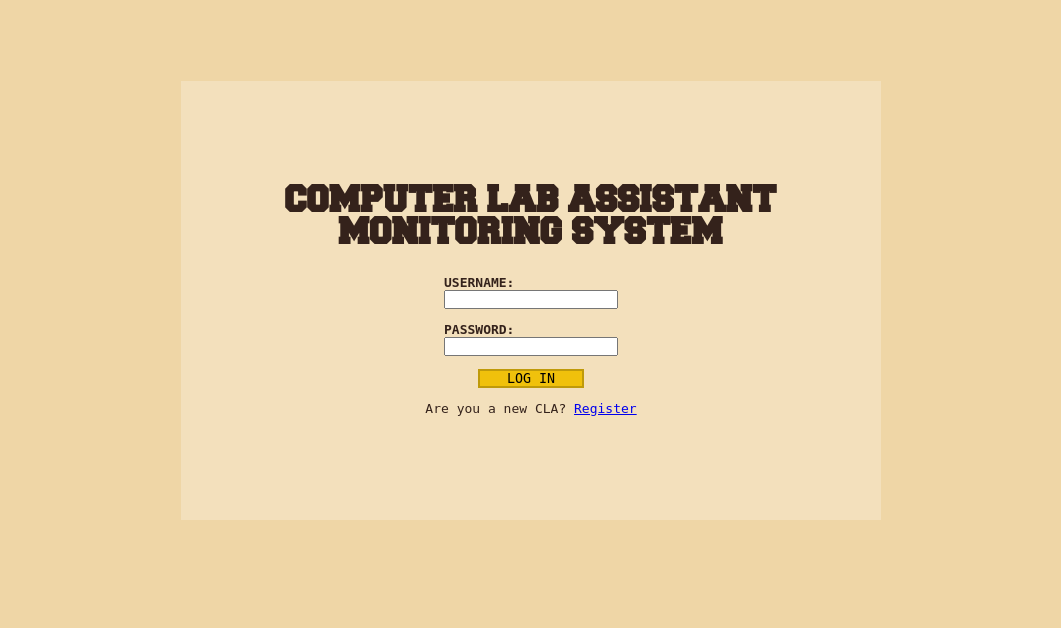
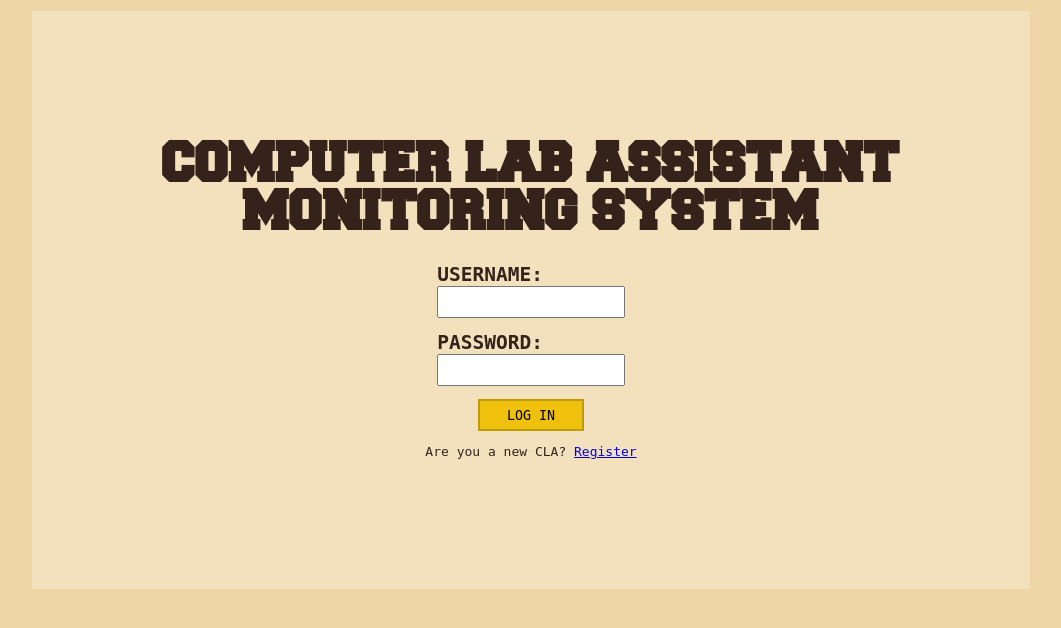
Before and after one commit to cobbdzon/itso-monitoring-system, a Node server app: page /login in a window 1280 px wide. Shown: the part 65-693 px from the top of the page, without its empty margins (109-1170 px from the left). Run offline with Node 20, Linux system fonts and the light colour scheme; data comes from the database, SQL or seed files in the repository; data that the repository does not hold is empty; some libraries are stand-ins or nearby versions.

Commit message:
fix styling

```diff
--- a/public/css/admin.css
+++ b/public/css/admin.css
@@ -12,6 +12,10 @@
   box-sizing: border-box;
   font-family: monospace;
 }
+*:focus {
+  border: 4px solid #f0c10c;
+  outline: none;
+}
 
 img {
   max-width: 100%;
@@ -25,6 +29,7 @@ img {
 
 input[type=submit] {
   background-color: #f0c10c;
+  padding: 0.5em;
   padding-inline: 2em;
   border-style: solid;
   border-color: rgb(191.4285714286, 153.9404761905, 9.5714285714);
--- a/public/css/login.css
+++ b/public/css/login.css
@@ -12,6 +12,10 @@
   box-sizing: border-box;
   font-family: monospace;
 }
+*:focus {
+  border: 4px solid #f0c10c;
+  outline: none;
+}
 
 img {
   max-width: 100%;
@@ -25,6 +29,7 @@ img {
 
 input[type=submit] {
   background-color: #f0c10c;
+  padding: 0.5em;
   padding-inline: 2em;
   border-style: solid;
   border-color: rgb(191.4285714286, 153.9404761905, 9.5714285714);
@@ -43,7 +48,7 @@ main {
 }
 main #form-container {
   background-color: #f3e0bc;
-  padding: 8em;
+  padding: 10em;
 }
 main #form-container form {
   display: flex;
@@ -54,7 +59,7 @@ main #form-container form {
 main #form-container form header {
   text-align: center;
   font-family: "Freshman";
-  font-size: 2em;
+  font-size: 3em;
   font-weight: bolder;
 }
 main #form-container form .field {
@@ -62,7 +67,11 @@ main #form-container form .field {
   flex-direction: column;
 }
 main #form-container form .field label {
+  font-size: 1.5em;
   font-weight: bold;
+}
+main #form-container form .field input {
+  padding: 0.5em;
 }
 
 #flash .error {
--- a/public/css/nav.css
+++ b/public/css/nav.css
@@ -12,6 +12,10 @@
   box-sizing: border-box;
   font-family: monospace;
 }
+*:focus {
+  border: 4px solid #f0c10c;
+  outline: none;
+}
 
 img {
   max-width: 100%;
@@ -25,6 +29,7 @@ img {
 
 input[type=submit] {
   background-color: #f0c10c;
+  padding: 0.5em;
   padding-inline: 2em;
   border-style: solid;
   border-color: rgb(191.4285714286, 153.9404761905, 9.5714285714);
--- a/public/css/profile.css
+++ b/public/css/profile.css
@@ -12,6 +12,10 @@
   box-sizing: border-box;
   font-family: monospace;
 }
+*:focus {
+  border: 4px solid #f0c10c;
+  outline: none;
+}
 
 img {
   max-width: 100%;
@@ -25,6 +29,7 @@ img {
 
 input[type=submit] {
   background-color: #f0c10c;
+  padding: 0.5em;
   padding-inline: 2em;
   border-style: solid;
   border-color: rgb(191.4285714286, 153.9404761905, 9.5714285714);
--- a/public/scss/_global.scss
+++ b/public/scss/_global.scss
@@ -9,6 +9,10 @@
 	src: local("Freshman"), url(../fonts/freshman/freshman-normal.woff2) format("woff2");
 }
 
+$yellow-color: #f0c10c;
+$beige-color: #f3e0bc;
+$brown-color: #34221b;
+
 * {
 	margin: 0;
 	padding: 0;
@@ -17,11 +21,12 @@
 	box-sizing: border-box;
 
 	font-family: monospace;
+
+	&:focus {
+		border: 4px solid $yellow-color;
+		outline: none;
+	}
 }
-
-$yellow-color: #f0c10c;
-$beige-color: #f3e0bc;
-$brown-color: #34221b;
 
 img {
 	max-width: 100%;
@@ -35,6 +40,7 @@ img {
 
 input[type="submit"] {
 	background-color: $yellow-color;
+	padding: 0.5em;
 	padding-inline: 2em;
 	border-style: solid;
 	border-color: color.adjust($yellow-color, $lightness: -10%);
--- a/public/scss/index.scss
+++ b/public/scss/index.scss
@@ -25,6 +25,12 @@ body {
 				flex-direction: column;
 				align-items: center;
 
+				text-align: center;
+
+				gap: 1em;
+
+				height: 100%;
+
 				header {
 					font-weight: bolder;
 					font-size: 3em;
@@ -34,6 +40,9 @@ body {
 					display: flex;
 					flex-direction: column;
 					text-align: center;
+				}
+				#logout {
+					margin-top: auto;
 				}
 			}
 
--- a/public/scss/login.scss
+++ b/public/scss/login.scss
@@ -16,7 +16,7 @@ main {
 
 	#form-container {
         background-color: $beige-color;
-        padding: 8em;
+        padding: 10em;
 
 		form {
 			display: flex;
@@ -29,7 +29,7 @@ main {
 				text-align: center;
 
 				font-family: "Freshman";
-				font-size: 2em;
+				font-size: 3em;
 				font-weight: bolder;
 			}
 
@@ -37,7 +37,11 @@ main {
 				display: flex;
 				flex-direction: column;
 				label {
+					font-size: 1.5em;
 					font-weight: bold;
+				}
+				input {
+					padding: 0.5em;
 				}
 			}
 		}
--- a/routes/index.js
+++ b/routes/index.js
@@ -73,7 +73,7 @@ router.get("/", checkAuthentication, async (req, res, next) => {
 
 		res.render("admin", {
 			navLocation: "admin",
-			profileName: "",
+			profileName: false,
 			username: user.username,
 			users: users,
 			timedInUsers: timedInUsers,
@@ -88,7 +88,7 @@ router.get("/register", (req, res, next) => {
 	} else {
 		res.render("register", {
 			navLocation: "register",
-			profileName: "",
+			profileName: false,
 		});
 	}
 });
@@ -108,7 +108,7 @@ router.get("/login", (req, res, next) => {
 			}
 			res.render("login", {
 				navLocation: "login",
-				profileName: "",
+				profileName: false,
 				users: users,
 			});
 		});
@@ -142,7 +142,7 @@ router.get("/profile/:id", async (req, res, next) => {
 				res.render("profile", {
 					navLocation: "profile",
 					username: requestedUser.username + "'s",
-					profileName: "",
+					profileName: false,
 					userId: req.params.id,
 					isTimedIn: await checkUserTimedIn(requestedUser),
 					timeLogs: userHistoryToGroupedTimeLogs(requestedUser.history),
--- a/views/admin.ejs
+++ b/views/admin.ejs
@@ -52,7 +52,7 @@
                         <%= `${logDate.toDateString()}, ${logDate.toLocaleTimeString()}` %>
                     </div>
                     <div class="timelog">
-                        <a href="/profile/<%= user.id %> ">View Profile</a>
+                        <a href="/profile/<%= user.id %> ">View Time Logs</a>
                     </div>
                 </li>
             <% }) %>
--- a/views/partials/nav.ejs
+++ b/views/partials/nav.ejs
@@ -11,9 +11,11 @@
     </div>
     <div id="nav-links">
         <div id="nav-profile">
-            <a href="/profile">
-                <%- profileName %>
-            </a>
+            <% if (profileName) { %>
+                <a href="/profile">
+                    <%- profileName %>
+                </a>
+            <% } %>
         </div>
     </div>
 </nav>
```
Also changed, not shown: public/css/index.css (+11 -0 lines), views/index.ejs (+4 -5 lines), 5 other files.
